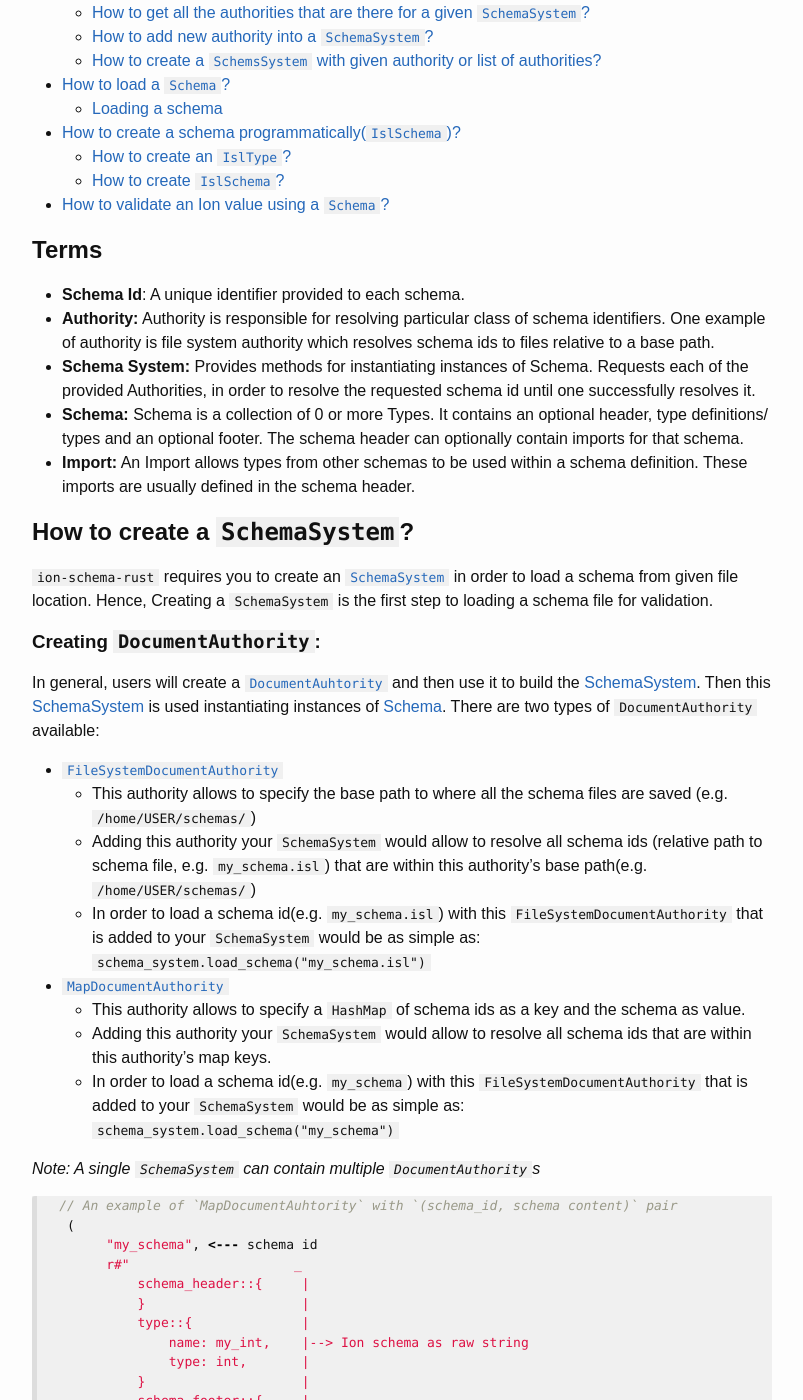
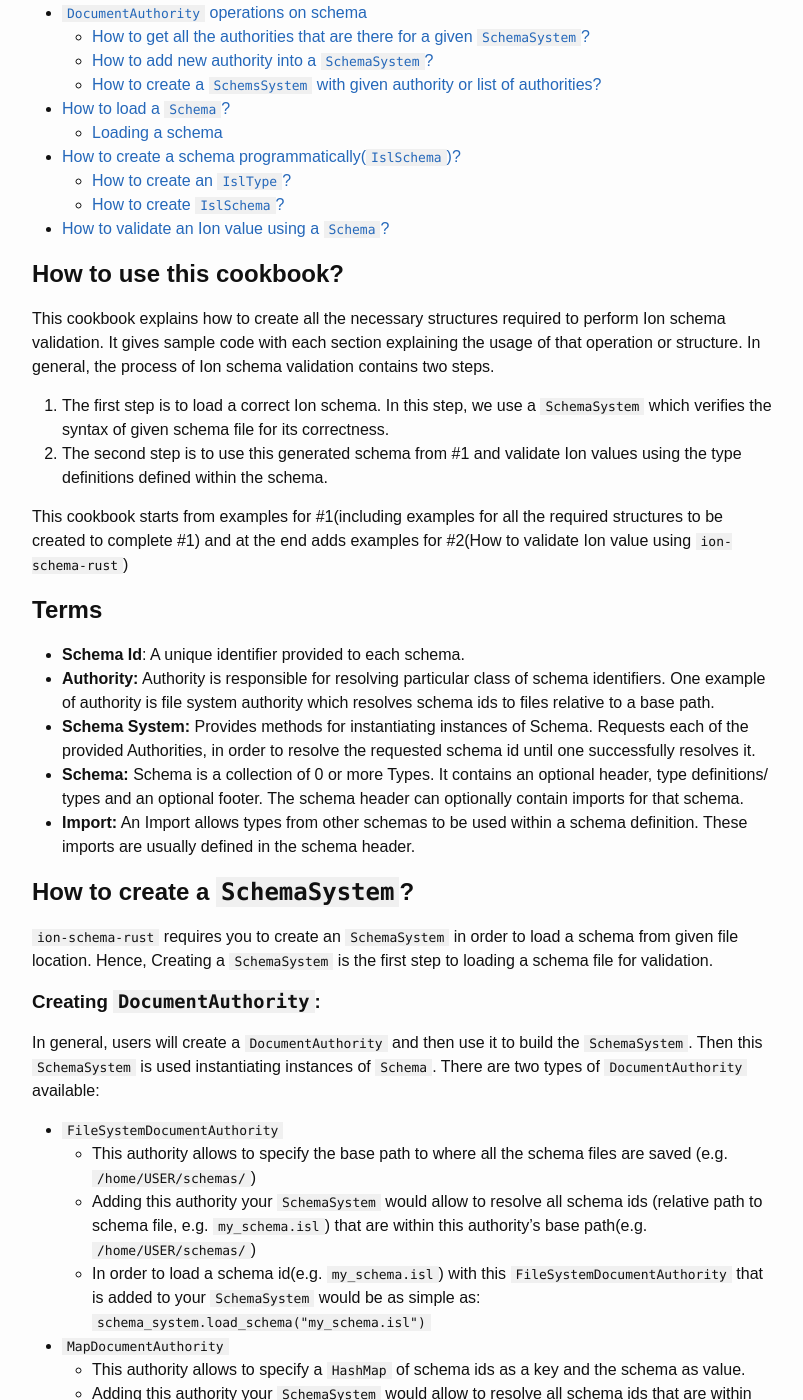
Before and after one commit to amazon-ion/ion-schema, a Jekyll site: the page built from docs/cookbook/ion-schema-rust-getting-started.md, in a window 1280 px wide and 1400 px high, scrolled down 394 px. Shown: the whole window, without its empty margins (238-1041 px from the left). Built offline with Jekyll 4.4.1, drawn with Linux system fonts in a browser that asks for light colours; some of the changed text lies outside the part shown.

Commit message:
adds suggested changes

````diff
--- a/docs/cookbook/ion-schema-rust-getting-started.md
+++ b/docs/cookbook/ion-schema-rust-getting-started.md
@@ -4,23 +4,32 @@ title:  Getting started with `ion-schema-rust`
 # {{ page.title }}
 _(Applies to Ion Schema 1.0.)_
 
-This is a getting started cookbook for `ion-schema-rust`. It includes all the examples for using `ion-schema-rust` like loading a schema, using Ion schema ot validate Ion values etc.
+This is a getting started cookbook for `ion-schema-rust`. It includes all the examples for using `ion-schema-rust` like loading a schema, using Ion schema to validate Ion values, etc.
 
+* [How to use this cookbook?](#how-to-use-this-cookbook)
 * [Terms](#terms)
 * [How to create a `SchemaSystem`?](#how-to-create-a-schemasystem)
     * [Creating `DocumentAuthority`](#creating-documentauthority)
     * [How to create `FileSystemDocumentAuthority`](#how-to-create-filesystemdocumentauthority)
     * [How to create `MapDocumentAuthority`](#how-to-create-mapdocumentauthority)
-* [`DocumentAuthority` operations on schema](#docuementauthority-operations-on-a-schemasystem)
+* [`DocumentAuthority` operations on schema](#documentauthority-operations-on-a-schemasystem)
     * [How to get all the authorities that are there for a given `SchemaSystem`?](#how-to-get-all-the-authorities-that-are-there-for-a-given-schemasystem)
     * [How to add new authority into a `SchemaSystem`?](#how-to-add-new-authority-into-a-schemasystem)
-    * [How to create a `SchemsSystem` with given authority or list of authorities?](#how-to-create-a-schemssystem-with-given-authority-or-list-of-authorities)
-* [How to load a `Schema`?](#how-to-load-a-schemahttpsdocsrsion-schema040ion_schemaschemastructschemahtml)
+    * [How to create a `SchemsSystem` with given authority or list of authorities?](#how-to-create-a-schemasystem-with-given-authority-or-list-of-authorities)
+* [How to load a `Schema`?](#how-to-load-a-schema)
     * [Loading a schema](#loading-a-schema)
-* [How to create a schema programmatically(`IslSchema`)?](#how-to-create-a-schema-programmaticallyislschemahttpsdocsrsion-schema040ion_schemaislstructislschemahtml)
-    * [How to create an `IslType`?](#how-to-definecreate-an-isltypehttpsdocsrsion-schema040ion_schemaislisl_typeenumisltypehtml)
+* [How to create a schema programmatically(`IslSchema`)?](#how-to-create-a-schema-programmaticallyislschema)
+    * [How to create an `IslType`?](#how-to-definecreate-an-isltype)
     * [How to create `IslSchema`?](#how-to-create-islschema)
 * [How to validate an Ion value using a `Schema`?](#how-to-validate-an-ion-value-using-a-schema)
+
+## How to use this cookbook?
+This cookbook explains how to create all the necessary structures required to perform Ion schema validation. It gives sample code with each section explaining the usage of that operation or structure.
+In general, the process of Ion schema validation contains two steps.
+1. The first step is to load a correct Ion schema. In this step, we use a `SchemaSystem` which verifies the syntax of given schema file for its correctness.
+2. The second step is to use this generated schema from #1 and validate Ion values using the type definitions defined within the schema.
+
+This cookbook starts from examples for #1(including examples for all the required structures to be created to complete #1) and at the end adds examples for #2(How to validate Ion value using `ion-schema-rust`)
 
 ## Terms
 
@@ -32,41 +41,24 @@ This is a getting started cookbook for `ion-schema-rust`. It includes all the ex
 
 ## How to create a `SchemaSystem`?
 
-`ion-schema-rust` requires you to create an [`SchemaSystem`](https://docs.rs/ion-schema/0.4.0/ion_schema/system/struct.SchemaSystem.html) in order to load a schema from given file location.
+`ion-schema-rust` requires you to create an `SchemaSystem` in order to load a schema from given file location.
 Hence, Creating a `SchemaSystem` is the first step to loading a schema file for validation.
 
 ### Creating `DocumentAuthority`:
 
-In general, users will create a [`DocumentAuhtority`](https://docs.rs/ion-schema/0.4.0/ion_schema/authority/trait.DocumentAuthority.html) and then use it to build the [SchemaSystem](https://docs.rs/ion-schema/0.4.0/ion_schema/system/struct.SchemaSystem.html). Then this [SchemaSystem](https://docs.rs/ion-schema/0.4.0/ion_schema/system/struct.SchemaSystem.html) is used instantiating instances of [Schema](https://docs.rs/ion-schema/0.4.0/ion_schema/schema/struct.Schema.html).
+In general, users will create a `DocumentAuthority` and then use it to build the `SchemaSystem`. Then this `SchemaSystem` is used instantiating instances of `Schema`.
 There are two types of `DocumentAuthority` available:
 
-* [`FileSystemDocumentAuthority`](https://docs.rs/ion-schema/0.4.0/ion_schema/authority/struct.FileSystemDocumentAuthority.html)
+* `FileSystemDocumentAuthority`
     * This authority allows to specify the base path to where all the schema files are saved (e.g. `/home/USER/schemas/`)
     * Adding this authority your `SchemaSystem` would allow to resolve all schema ids (relative path to schema file, e.g. `my_schema.isl`) that are within this authority’s base path(e.g. `/home/USER/schemas/`)
     * In order to load a schema id(e.g. `my_schema.isl`) with this `FileSystemDocumentAuthority` that is added to your `SchemaSystem` would be as simple as: `schema_system.load_schema("my_schema.isl")`
-* [`MapDocumentAuthority`](https://docs.rs/ion-schema/0.4.0/ion_schema/authority/struct.MapDocumentAuthority.html)
+* `MapDocumentAuthority`
     * This authority allows to specify a `HashMap` of schema ids as a key and the schema as value.
     * Adding this authority your `SchemaSystem` would allow to resolve all schema ids that are within this authority’s map keys.
     * In order to load a schema id(e.g. `my_schema`) with this `FileSystemDocumentAuthority` that is added to your `SchemaSystem` would be as simple as: `schema_system.load_schema("my_schema")`
 
 _Note: A single `SchemaSystem` can contain multiple `DocumentAuthority`s_
-
-```rust
-  // An example of `MapDocumentAuhtority` with `(schema_id, schema content)` pair
-   (
-        "my_schema", <--- schema id
-        r#"                     _
-            schema_header::{     |
-            }                    |
-            type::{              |
-                name: my_int,    |--> Ion schema as raw string
-                type: int,       |
-            }                    |
-            schema_footer::{     |
-            }                    |
-        "#,                     -
-  ),
-```
 
 ### How to create `FileSystemDocumentAuthority`?
 Creating a `FileSystemAuthority` requires to pass a base path where all the schema files resides.
@@ -85,7 +77,10 @@ Creating a `MapDocumentAuthority` requires to pass a `HashMap` with key-value pa
 // map with (schema id, schema content) to represent `sample_number` schema
 let map_authority = [
     (
-        "sample_number.isl",
+        "sample_number.isl", // <--- schema id
+        // Ion schema as raw String
+        //          |
+        //          v
         r#"
             schema_header::{
                 imports: [{ id: "sample_decimal.isl", type: my_decimal, as: other_decimal }],
@@ -131,18 +126,17 @@ Finally, next code block shows how to create a `SchemSystem` using `FileSystemDo
 ```rust
 // Create authorities vector containing all the authorities that will be used to load a schema based on schema id
 let document_authorities: Vec<Box<dyn DocumentAuthority>> = vec![Box::new(
-    FileSystemDocumentAuthority::new(Path::new("sample_schemas")), <--- provide a path to the authority base folder containing schemas
+    FileSystemDocumentAuthority::new(Path::new("sample_schemas")), // <--- provide a path to the authority base folder containing schemas
 )];
 
 // Create a new schema system using given document authorities
 let mut schema_system = SchemaSystem::new(document_authorities);
 ```
 
-## `DocuementAuthority` operations on a `SchemaSystem`
+## `DocumentAuthority` operations on a `SchemaSystem`
 
 ### How to get all the authorities that are there for a given `SchemaSystem`?
-
-In order to get all the authorities in a `SchemaSystem`:
+If you want to check which authorities do your `SchemaSystem` contain you can perform following operation:
 
 ```rust
 // assuming the SchemSystem in built into variable: `schema_system`
@@ -157,14 +151,17 @@ vec![Box::new(
 ```
 
 ### How to add new authority into a `SchemaSystem`?
+As your `SchemaSystem` starts growing, it might be possible that you would want to add a new authority to the `SchemaSystem`.
+For example, you now have a new place where all your schemas are saved. This means you have new `FileSystemAuthority` to add to your `SchemaSystem`.
+Adding a new authority to the `SchemaSystem` expands the search area for loading a schema from `SchemaSystem`.
 
 ```rust
-// assuming the SchemSystem in built into variable: `schema_system`
+// assuming the SchemSystem is built into variable: `schema_system`
 // following operation adds new authority with base path `tests` into `schema_system`
 schema_system.add_authority(Box::new(FileSystemDocumentAuthority::new(Path::new("test"))));
 ```
 
-### How to create a `SchemsSystem` with given authority or list of authorities?
+### How to create a `SchemaSystem` with given authority or list of authorities?
 
 ```rust
 // assuming the SchemSystem in built into variable: `schema_system`
@@ -182,7 +179,7 @@ let new_schema_system =  schema_system.with_authorities(vec![
 ]);
 ```
 
-## How to load a [`Schema`](https://docs.rs/ion-schema/0.4.0/ion_schema/schema/struct.Schema.html)?
+## How to load a `Schema`?
 
 ### Example schema `my_schema.isl`
 
@@ -231,11 +228,11 @@ fn main() -> IonSchemaResult<()> {
 }
 ```
 
-## How to create a schema programmatically([`IslSchema`](https://docs.rs/ion-schema/0.4.0/ion_schema/isl/struct.IslSchema.html))?
+## How to create a schema programmatically(`IslSchema`)?
 
 Programmatic construction of Ion schema refers to an internal model representation of Ion schema and it mostly resembles to the [grammar](https://amzn.github.io/ion-schema/docs/spec.html#grammar) specified in Ion schema spec.
 
-### How to define/create an [IslType](https://docs.rs/ion-schema/0.4.0/ion_schema/isl/isl_type/enum.IslType.html)?
+### How to define/create an `IslType`?
 For an Ion schema type definition like:
 ```
 type:: {
@@ -281,23 +278,7 @@ let isl_schema = IslSchema::new(vec![], vec![isl_type], vec![]);
 
 ## How to validate an Ion value using a `Schema`?
 
-### Example schema `my_schema.isl`
-
-This file (`my_schema.isl`) defines a new type (`my_int_type`) based on Ion's int type.
-
-```
-schema_header::{
-  imports: [],
-}
-
-type::{
-  name: my_int_type,
-  type: int,
-}
-
-schema_footer::{
-}
-```
+_Note: The schema file used in this section is previously defined in `How to load a schema?` section_
 
 ### How to validate an Ion value using `Schema`?
 
````
